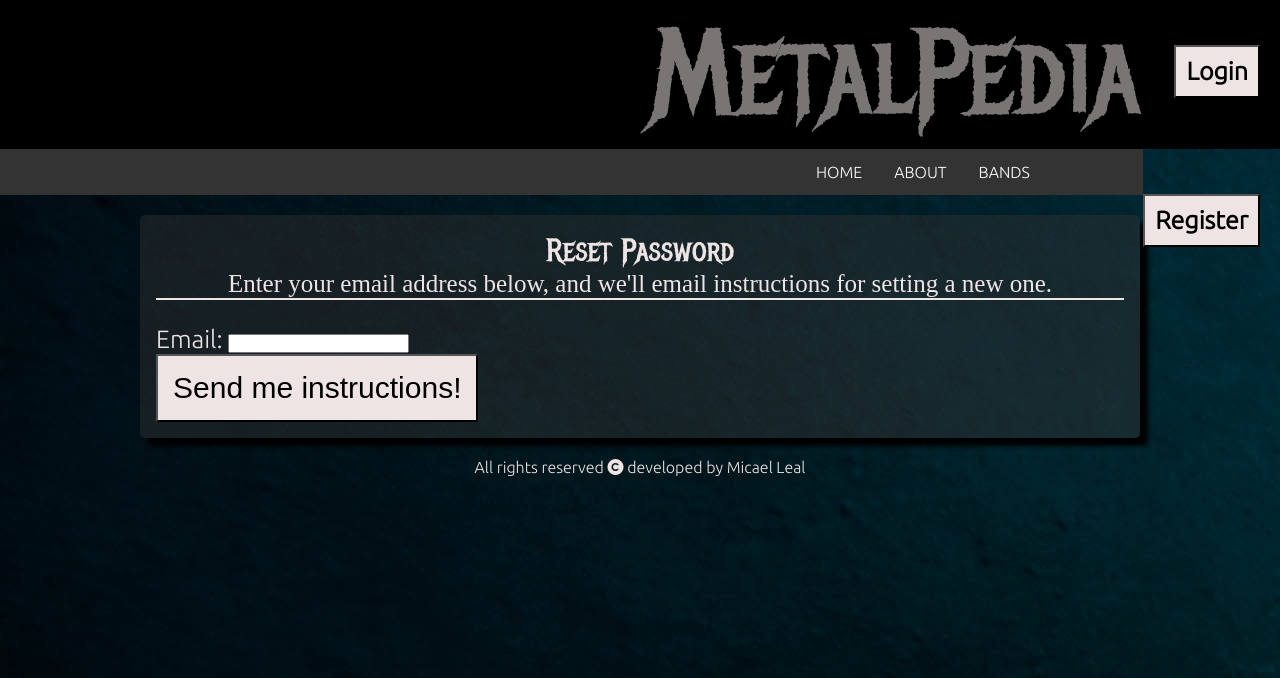
After one commit to micael-leal/metalpedia, a Django app: page /accounts/password_reset/ in a window 1280 px wide. The commit adds this page. Shown: the top 678 px of the page. Run offline with Django 4.2, Linux system fonts and the light colour scheme; some libraries are stand-ins or nearby versions.

Commit message:
password recovery

```diff
--- a/metalpedia/metal/bands/static/bands/style.css
+++ b/metalpedia/metal/bands/static/bands/style.css
@@ -75,6 +75,15 @@ header{
     position: fixed;
     top: 0;
     width: 100%;
+}
+
+a{
+  text-decoration: none;
+  color: rgb(255, 255, 255);
+}
+
+a:hover{
+  text-decoration: underline;
 }
 
 .bandDiv{
@@ -171,9 +180,45 @@ hr{
   text-align: center;
 }
 
-.registerTxt{
+.registerTxt,.resetTxt{
   font-size: 25px;
 }
+
+.resetTxt{
+  text-align: center;
+}
+
+.recoveryBtn{
+  color: black;
+  text-decoration: none;
+}
+
+.passwordReset{
+  width: 1000px;
+  border-radius: 5px;
+  background-color:rgba(51, 51, 51, 0.437);
+  color:rgb(238, 228, 228);
+  margin-left: auto;
+  margin-right: auto;
+  margin-top: 20px;
+  box-shadow: 8px 8px 5px #000000;
+}
+
+.recoveryForm{
+  color:rgb(238, 228, 228);
+  font-family: 'Ubuntu';
+  font-size: 25px;
+  width: 1000px;
+}
+
+
+
+.resetTitle{
+  font-family: 'Metal Mania';
+  font-weight: 500;
+  text-align: center;
+}
+
 
 .loginDiv{
   width: 1000px;
--- a/metalpedia/metal/bands/templates/bands/base.html
+++ b/metalpedia/metal/bands/templates/bands/base.html
@@ -22,6 +22,8 @@
       padding-top:55px;
       padding-right:15px;
       ">logged in as <a href="/metalpedia/profile/">{{user.username}}</a></p>
+      <button class="loginRegisterBtn"><a class="loginRegisterTxt"href="{% url 'logoutUser' %}">Log Out</a></button>
+
       {% else %}
       <button class="loginRegisterBtn"><a class="loginRegisterTxt" href="/metalpedia/login/">Login</a></button>
       <button class="loginRegisterBtn"><a class="loginRegisterTxt"href="/metalpedia/register/">Register</a></button>
--- a/metalpedia/metal/bands/templates/bands/login.html
+++ b/metalpedia/metal/bands/templates/bands/login.html
@@ -2,7 +2,7 @@
 {% block content %}
 <body>
     <div class="loginDiv">
-        <form action="{% url 'login' %}" method="POST">{% csrf_token %}
+        <form action="{% url 'loginUser' %}" method="POST">{% csrf_token %}
             <h1 class="loginTitle">Login</h1>
             <hr>
             {% if messages %}
@@ -23,6 +23,7 @@
                 <input type="password" placeholder="enter password" name="psw" required>
 
                 <button class="loginBtn" type="submit">Login</button>
+                <button class="loginBtn"><a class="recoveryBtn" href="/accounts/password_reset/">forgot password?</a></button>
             </div>
         </form>
     </div>
--- a/metalpedia/metal/bands/templates/bands/profile.html
+++ b/metalpedia/metal/bands/templates/bands/profile.html
@@ -8,9 +8,11 @@
         <table>
           <caption class="addedTable">Bands added by you</caption>
           {% for band in bandsAdded %}
+          {% if band.approved %}
           <tr>
             <td class="bandName"><a class="bandNameLink" href="/metalpedia/{{band.id}}/">{{band.name}}</a></td>
           </tr>
+          {% endif %}
           {% endfor %}
         </table>
 
--- a/metalpedia/metal/bands/urls.py
+++ b/metalpedia/metal/bands/urls.py
@@ -1,6 +1,6 @@
 from django.urls import path
 from . import views
-
+from django.contrib.auth import views as auth_views
 
 urlpatterns = [
     path('', views.index, name='index'),
@@ -10,9 +10,9 @@ urlpatterns = [
     path('add/',views.add,name='add'),
     path('add/addband/',views.addband,name='addband'),
     path('news/<int:id>/',views.specificNews,name='specificNews'),
-    path('login/',views.login,name='login'),
+    path('login/',views.login,name='loginUser'),
     path('register/',views.register,name='register'),
     path('profile/',views.profile,name='profile'),
-    path('logout_user',views.logout_user,name='logout'),
+    path('logout_user',views.logout_user,name='logoutUser'),
     path('delete_account',views.delete_account,name='delete_account'),
 ]
--- a/metalpedia/metal/metal/settings.py
+++ b/metalpedia/metal/metal/settings.py
@@ -31,6 +31,9 @@ DEBUG = True
 
 ALLOWED_HOSTS = []
 
+EMAIL_BACKEND = 'django.core.mail.backends.filebased.EmailBackend'
+EMAIL_FILE_PATH = BASE_DIR / 'emails'
+
 
 # Application definition
 
@@ -60,7 +63,7 @@ ROOT_URLCONF = 'metal.urls'
 TEMPLATES = [
     {
         'BACKEND': 'django.template.backends.django.DjangoTemplates',
-        'DIRS': [],
+        'DIRS': [BASE_DIR /'templates'],
         'APP_DIRS': True,
         'OPTIONS': {
             'context_processors': [
--- a/metalpedia/metal/metal/urls.py
+++ b/metalpedia/metal/metal/urls.py
@@ -15,9 +15,12 @@ Including another URLconf
 """
 from django.contrib import admin
 from django.urls import include, path
+from django.contrib.auth import views as auth_views
 
 
 urlpatterns = [
     path('metalpedia/', include('bands.urls')),
     path('admin/', admin.site.urls),
+    path('accounts/',include('django.contrib.auth.urls')),
+    path('accounts/login/', auth_views.LoginView.as_view(template_name='registration/login.html')),
 ]
--- /dev/null
+++ b/metalpedia/metal/templates/registration/password_reset_form.html
@@ -0,0 +1,18 @@
+{% extends 'bands/base.html' %}
+{% block title %}Forgot Your Password?{% endblock %}
+
+{% block content %}
+
+  <div class="passwordReset">
+    <div class="container">
+      <h1 class="resetTitle">Reset Password</h1>
+      <p class="resetTxt">Enter your email address below, and we'll email instructions for setting a new one.</p>
+      <hr>
+      <form class="resetForm" method="POST">
+        {% csrf_token %}
+        <div class="recoveryForm">{{ form.as_p }}</div>
+        <input class="loginBtn" type="submit" value="Send me instructions!">
+      </form>
+    </div>
+  </div>
+{% endblock %}
```
Also changed, not shown: metalpedia/metal/templates/registration/password_reset_complete.html (added, +11 -0 lines), metalpedia/metal/templates/registration/password_reset_confirm.html (added, +22 -0 lines), metalpedia/metal/templates/registration/password_reset_done.html (added, +13 -0 lines), metalpedia/metal/bands/migrations/0020_band_bookmark.py (added), metalpedia/metal/bands/migrations/0021_remove_band_bookmark.py (added), metalpedia/metal/bands/migrations/0022_band_bookmark.py (added), metalpedia/metal/bands/migrations/0023_remove_band_bookmark.py (added), metalpedia/metal/db.sqlite3, 1 other file.
